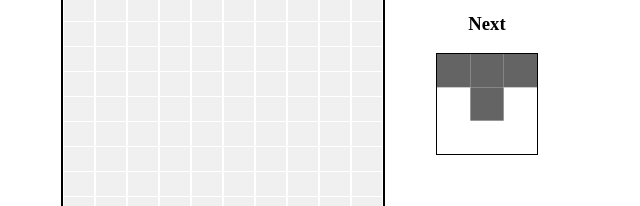
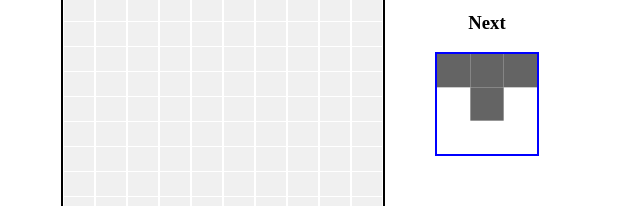
Before and after one commit to basgoze/Tetriss, a plain HTML site: page index.html in a window 1280 px wide. Shown: the part 354-560 px from the top of the page, without its empty margins (320-960 px from the left). Drawn offline with Linux system fonts and the light colour scheme.

Commit message:
Add files via upload

```diff
--- a/styles.css
+++ b/styles.css
@@ -47,7 +47,7 @@ body {
     /*margin-top: 10px;*/
     /*margin-left: 10px;*/
     /*margin-bottom: 10px;*/
-    border: 1px solid black;
+    border: 2px solid blue;
 
 }
 
```
